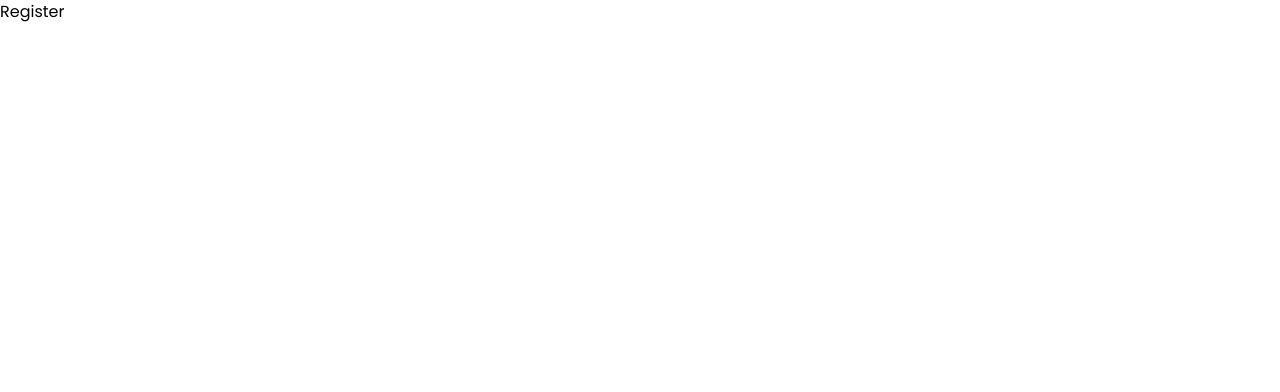
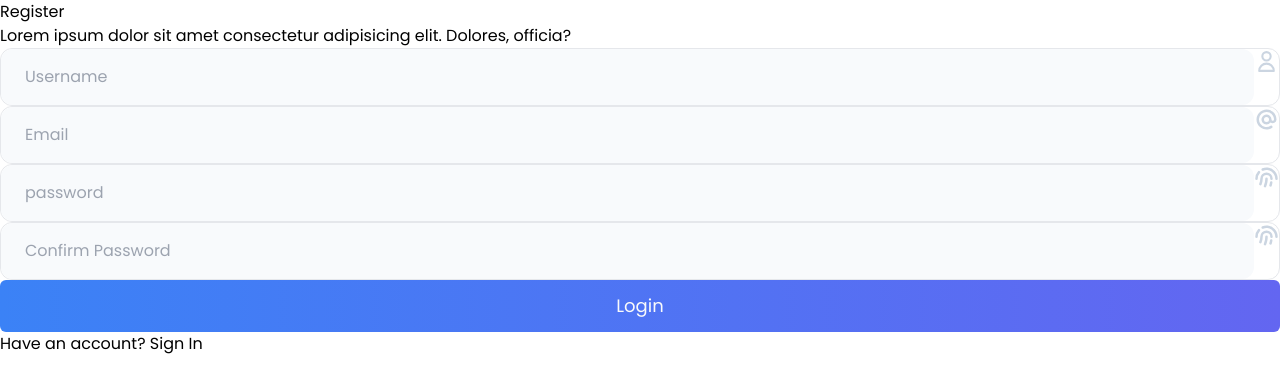
Before and after one commit to nagsamayam/nextjs-auth, a Next.js app: page /register in a window 1280 px wide. Shown: the top 392 px of the page. Built offline with nearby package versions, Linux system fonts and the light colour scheme.

Commit message:
Register form

```diff
--- a/pages/register.tsx
+++ b/pages/register.tsx
@@ -1,12 +1,99 @@
+import Layout from "@/layout/layout";
 import Head from "next/head";
+import { useState } from "react";
+import { HiAtSymbol, HiFingerPrint, HiOutlineUser } from "react-icons/hi";
+
+import styles from "@/styles/Form.module.css";
+import Link from "next/link";
 
 export default function Register() {
+  const [show, setShow] = useState({ password: false, cpassword: false });
+
   return (
-    <>
+    <Layout>
       <Head>
         <title>Register</title>
       </Head>
-      <div>Register</div>
-    </>
+
+      <section className="w-3/4 mx-auto flex flex-col gap-10">
+        <div className="title">
+          <h1 className="text-gray-800 text-4xl font-bold py-4">Register</h1>
+          <p className="w-3/4 mx-auto text-gray-400">
+            Lorem ipsum dolor sit amet consectetur adipisicing elit. Dolores,
+            officia?
+          </p>
+        </div>
+
+        {/* form */}
+        <form className="flex flex-col gap-5">
+          <div className={styles.input_group}>
+            <input
+              type="text"
+              name="Username"
+              placeholder="Username"
+              className={styles.input_text}
+            />
+            <span className="icon flex items-center px-4">
+              <HiOutlineUser size={25} />
+            </span>
+          </div>
+          <div className={styles.input_group}>
+            <input
+              type="email"
+              name="email"
+              placeholder="Email"
+              className={styles.input_text}
+            />
+            <span className="icon flex items-center px-4">
+              <HiAtSymbol size={25} />
+            </span>
+          </div>
+          <div className={styles.input_group}>
+            <input
+              type={`${show.password ? "text" : "password"}`}
+              name="password"
+              placeholder="password"
+              className={styles.input_text}
+            />
+            <span
+              className="icon flex items-center px-4"
+              onClick={() => setShow({ ...show, password: !show.password })}
+            >
+              <HiFingerPrint size={25} />
+            </span>
+          </div>
+
+          <div className={styles.input_group}>
+            <input
+              type={`${show.cpassword ? "text" : "password"}`}
+              name="cpassword"
+              placeholder="Confirm Password"
+              className={styles.input_text}
+            />
+            <span
+              className="icon flex items-center px-4"
+              onClick={() => setShow({ ...show, cpassword: !show.cpassword })}
+            >
+              <HiFingerPrint size={25} />
+            </span>
+          </div>
+
+          {/* login buttons */}
+          <div className="input-button">
+            <button type="submit" className={styles.button}>
+              Login
+            </button>
+          </div>
+        </form>
+
+        {/* bottom */}
+        <p className="text-center text-gray-400 ">
+          Have an account?{" "}
+          <Link href={"/login"} className="text-blue-700">
+            Sign In
+          </Link>
+        </p>
+      </section>
+    </Layout>
   );
 }
```
Also changed, not shown: pages/index.tsx (+40 -3 lines).
